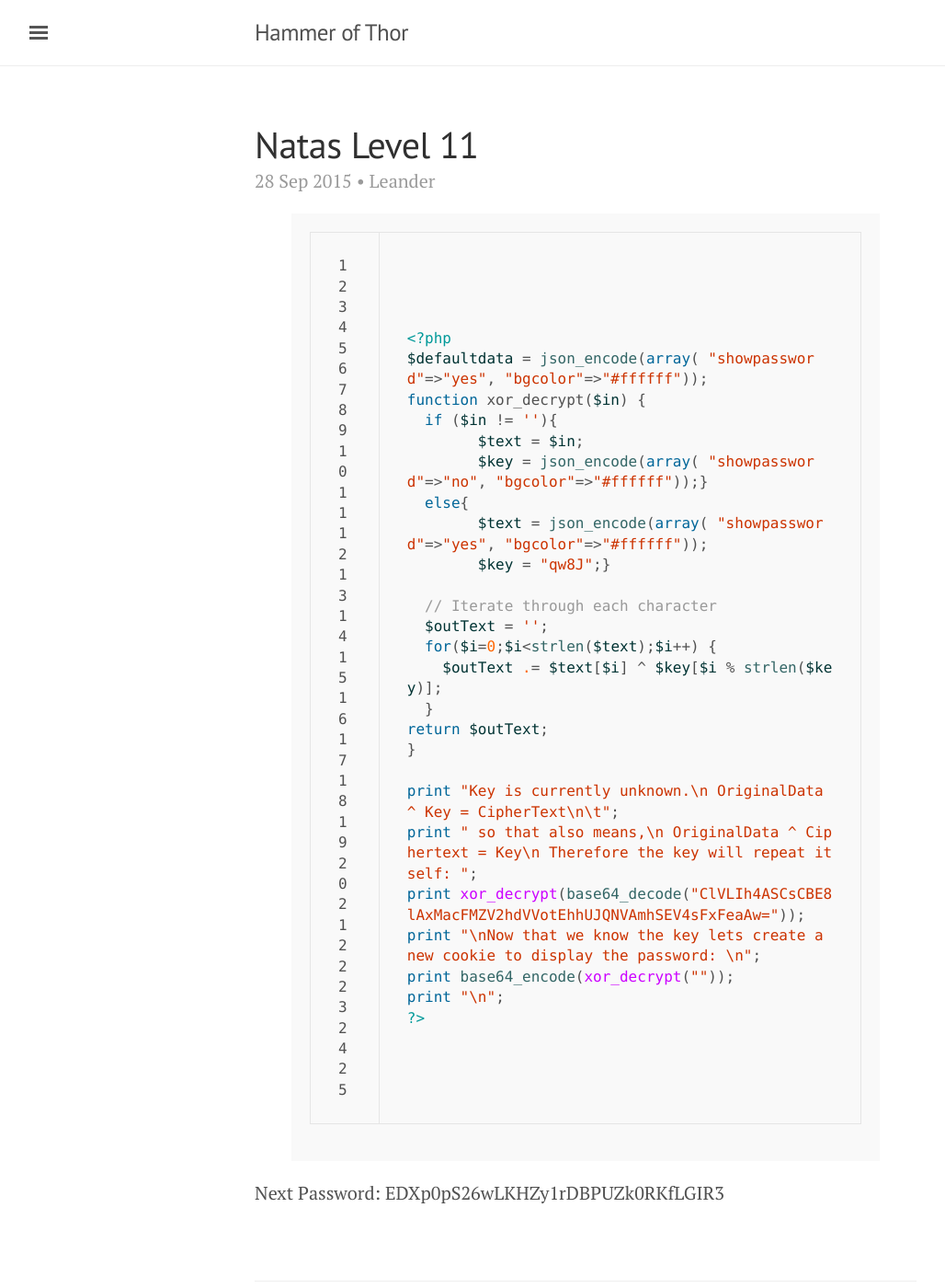
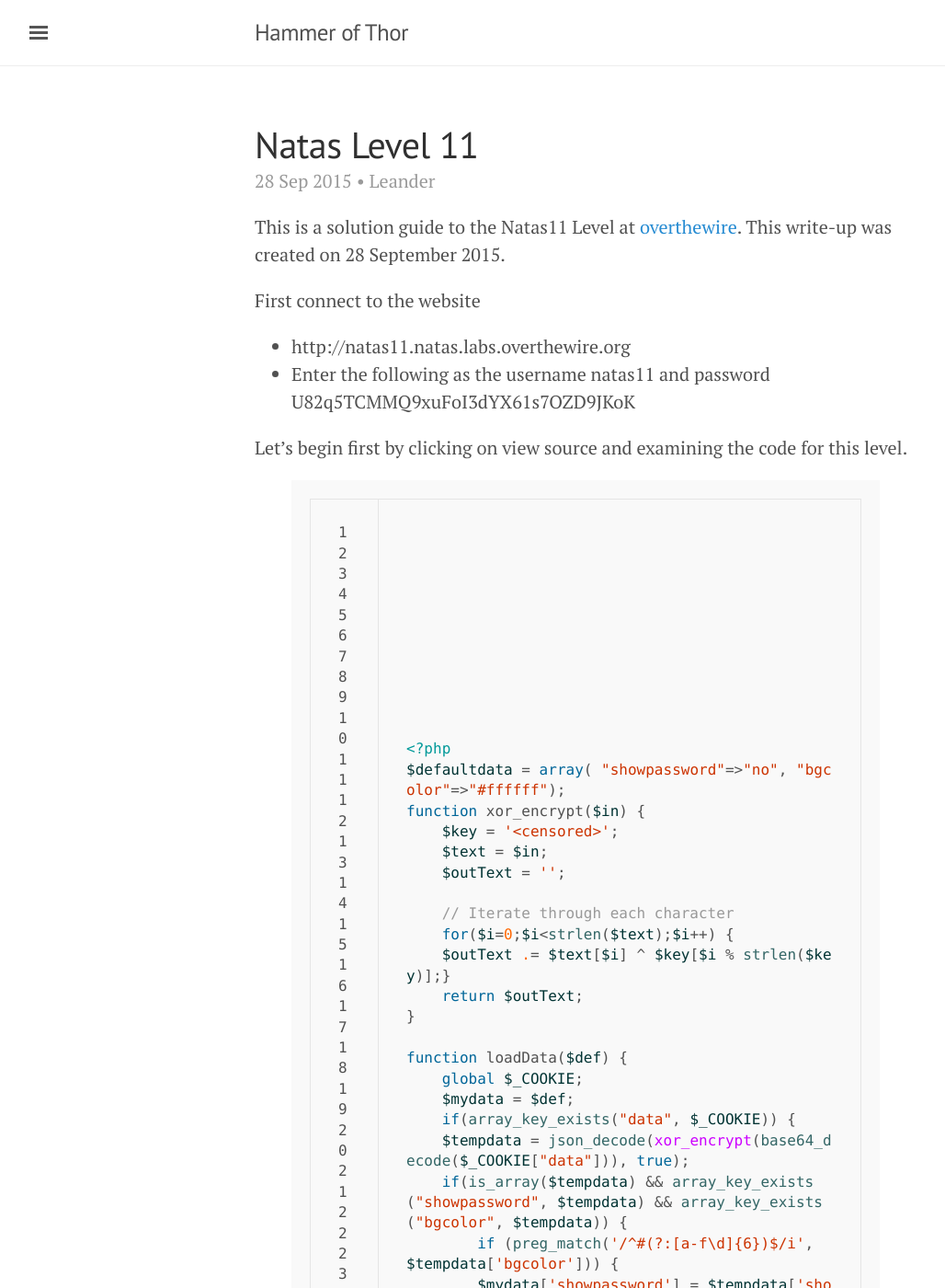
Before and after one commit to MCPA/MCPA.github.io, a Jekyll site: the page built from _posts/natas-overthewire/2015-09-28-natas11.markdown, in a window 1280 px wide and 1400 px high. Shown: the whole window at 92% size, without its empty margins (3-1031 px from the left). Built offline with Jekyll 4.4.1, drawn with Linux system fonts in a browser that asks for light colours; some of the changed text lies outside the part shown.

Commit message:
Update 2015-09-28-natas11.markdown
added original code for natas 11

```diff
--- a/_posts/natas-overthewire/2015-09-28-natas11.markdown
+++ b/_posts/natas-overthewire/2015-09-28-natas11.markdown
@@ -5,6 +5,58 @@ date:   2015-09-28 19:50
 categories: natas wargame web overthewire
 author: Leander
 ---
+This is a solution guide to the Natas11 Level at [overthewire](http://natas11.natas.labs.overthewire.org). This write-up was created on 28 September 2015.
+
+First connect to the website
+<ul><li>http://natas11.natas.labs.overthewire.org</li>
+<li>Enter the following as the username natas11 and password U82q5TCMMQ9xuFoI3dYX61s7OZD9JKoK</li></ul>
+
+Let's begin first by clicking on view source and examining the code for this level.
+{% highlight php linenos %}
+<?php
+$defaultdata = array( "showpassword"=>"no", "bgcolor"=>"#ffffff");
+function xor_encrypt($in) {
+    $key = '<censored>';
+    $text = $in;
+    $outText = '';
+
+    // Iterate through each character
+    for($i=0;$i<strlen($text);$i++) {
+    $outText .= $text[$i] ^ $key[$i % strlen($key)];}
+    return $outText;
+}
+
+function loadData($def) {
+    global $_COOKIE;
+    $mydata = $def;
+    if(array_key_exists("data", $_COOKIE)) {
+    $tempdata = json_decode(xor_encrypt(base64_decode($_COOKIE["data"])), true);
+    if(is_array($tempdata) && array_key_exists("showpassword", $tempdata) && array_key_exists("bgcolor", $tempdata)) {
+        if (preg_match('/^#(?:[a-f\d]{6})$/i', $tempdata['bgcolor'])) {
+        $mydata['showpassword'] = $tempdata['showpassword'];
+        $mydata['bgcolor'] = $tempdata['bgcolor'];
+    }}}
+    return $mydata;
+}
+
+function saveData($d) {
+    setcookie("data", base64_encode(xor_encrypt(json_encode($d))));}
+
+$data = loadData($defaultdata);
+
+if(array_key_exists("bgcolor",$_REQUEST)) {
+    if (preg_match('/^#(?:[a-f\d]{6})$/i', $_REQUEST['bgcolor'])) {
+        $data['bgcolor'] = $_REQUEST['bgcolor'];}}
+saveData($data);
+?>
+
+--snip--
+
+<?php
+if($data["showpassword"] == "yes") {
+    print "The password for natas12 is <censored><br>";}?>
+{% endhighlight %}
+
 {% highlight php linenos %}
 <?php
 $defaultdata = json_encode(array( "showpassword"=>"yes", "bgcolor"=>"#ffffff"));
```
